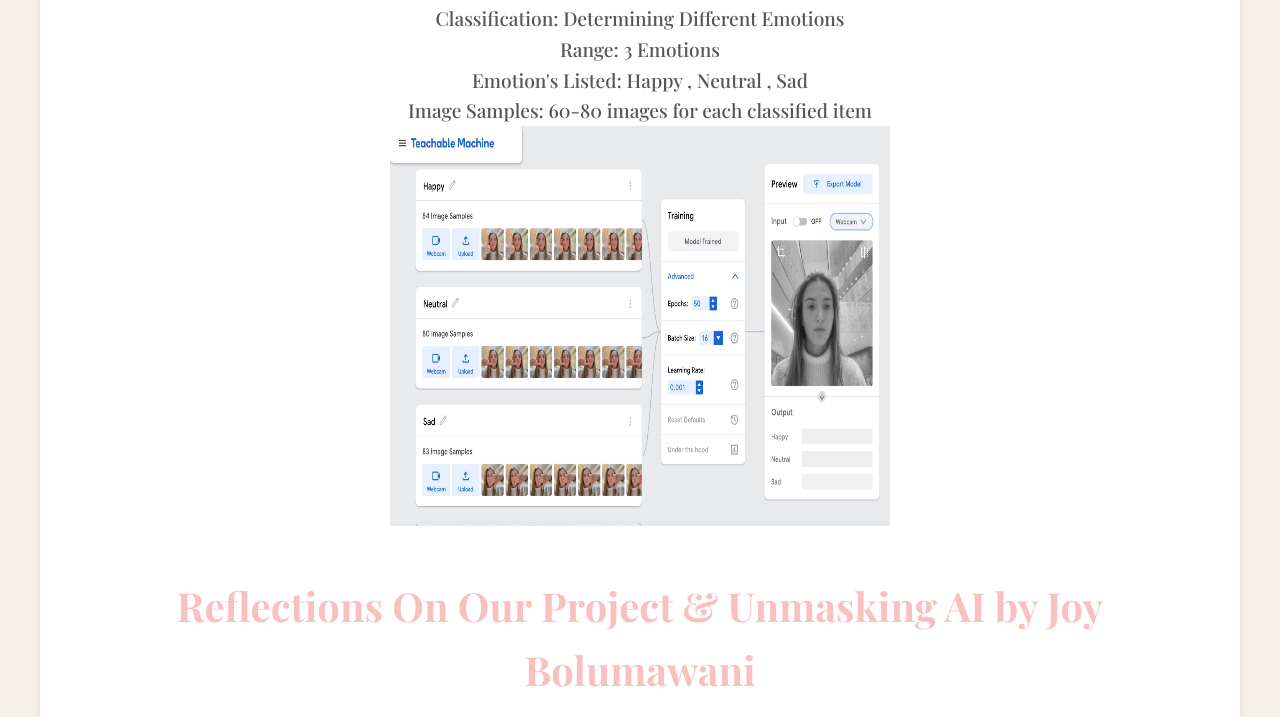
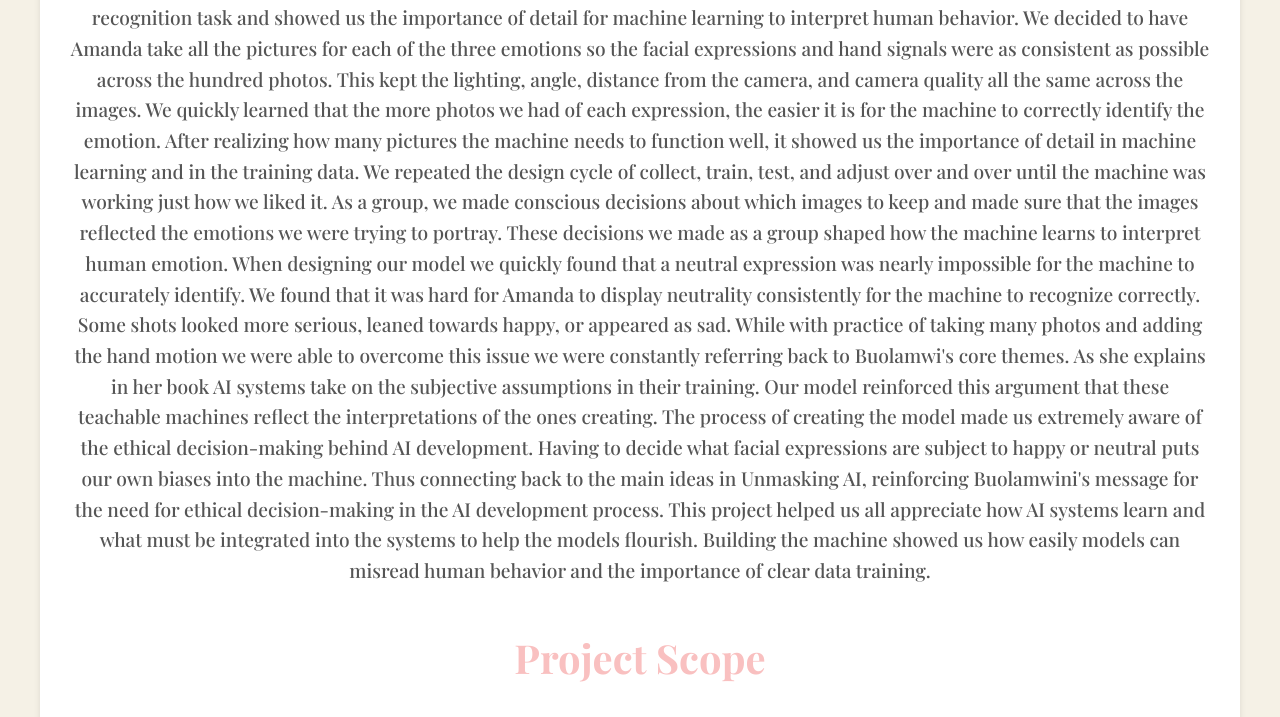
Before and after one commit to zoewilmerding/LIS-500-website-, a plain HTML site: page machine_learning.html in a window 1280 px wide. Shown: the part 473-1190 px from the top of the page. Drawn offline with nearby package versions, Linux system fonts and the light colour scheme.

Commit message:
Update machine_learning.html

```diff
--- a/machine_learning.html
+++ b/machine_learning.html
@@ -25,7 +25,14 @@
 		<article class="mart">
 			<h2 id = "title"> Project Objectives  </h2>
 
-			<p>  TEXT </p>
+			<p>  Our goal for the machine learning project was to understand first-hand how machine learning models are built, trained, and how design choices impact the accuracy of the systems. To do this, we created a teachable machine qualifier that identified between three basic facial expressions: happy, neutral, and sad. Through the design process, we were constantly pulling themes from this semester's reading of Unmasking AI, focusing on the importance of ethical decision-making.
+After running into issues with the machine classifying the "neutral" emotion, we decided to incorporate clear, visible hand signals. This addition simplified the recognition task and showed us the importance of detail for machine learning to interpret human behavior. We decided to have Amanda take all the pictures for each of the three emotions so the facial expressions and hand signals were as consistent as possible across the hundred photos. This kept the lighting, angle, distance from the camera, and camera quality all the same across the images. We quickly learned that the more photos we had of each expression, the easier it is for the machine to correctly identify the emotion. After realizing how many pictures the machine needs to function well, it showed us the importance of detail in machine learning and in the training data.
+	We repeated the design cycle of collect, train, test, and adjust over and over until the machine was working just how we liked it. As a group, we made conscious decisions about which images to keep and made sure that the images reflected the emotions we were trying to portray. These decisions we made as a group shaped how the machine learns to interpret human emotion.
+When designing our model we quickly found that a neutral expression was nearly impossible for the machine to accurately identify. We found that it was hard for Amanda to display neutrality consistently for the machine to recognize correctly. Some shots looked more serious, leaned towards happy, or appeared as sad. While with practice of taking many photos and adding the hand motion we were able to overcome this issue we were constantly referring back to Buolamwi's core themes. As she explains in her book AI systems take on the subjective assumptions in their training.  Our model reinforced this argument that these teachable machines reflect the interpretations of the ones creating.
+	The process of creating the model made us extremely aware of the ethical decision-making behind AI development. Having to decide what facial expressions  are subject to happy or neutral puts our own biases into the machine. Thus connecting back to the main ideas in Unmasking AI, reinforcing Buolamwini's message for the need for ethical decision-making in the AI development process. This project helped us all appreciate how AI systems learn and what must be integrated into the systems to help the models flourish. Building the machine showed us how easily models can misread human behavior and the importance of clear data training.
+
+
+</p>
 
 			<h2 id = "title"> Project Scope </h2>
 
```
